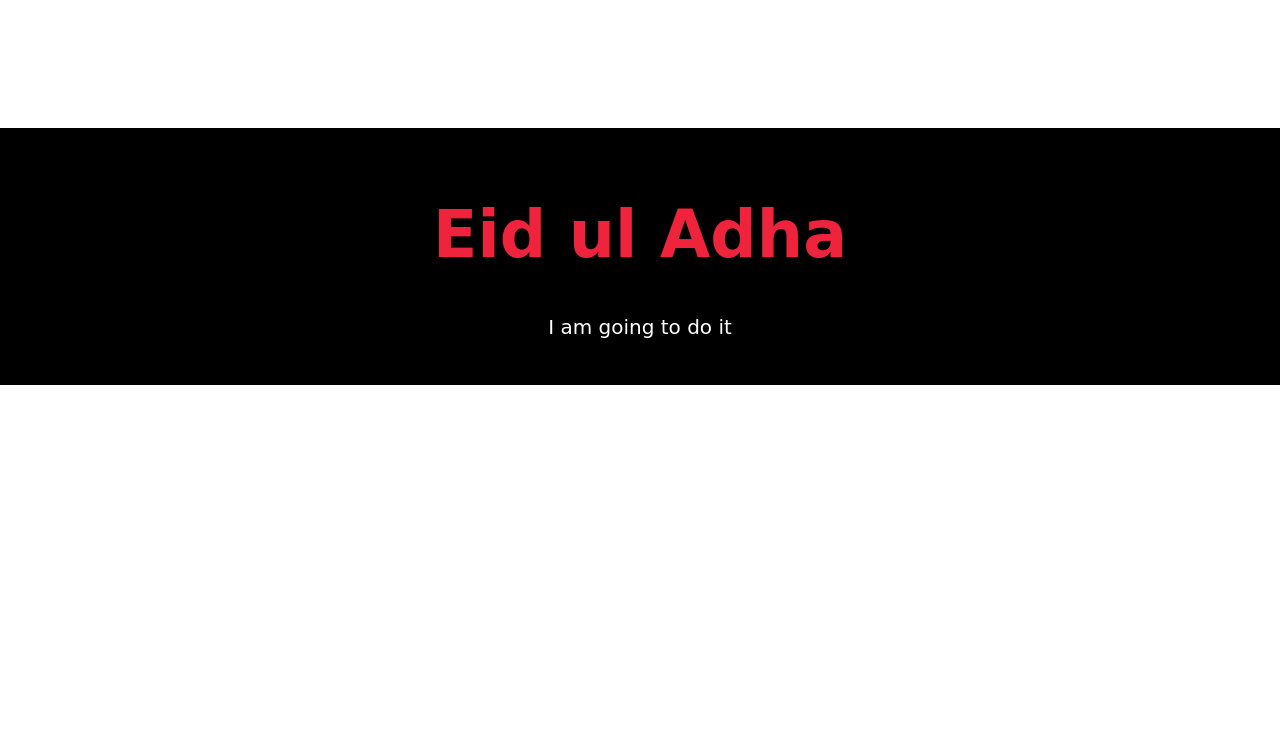
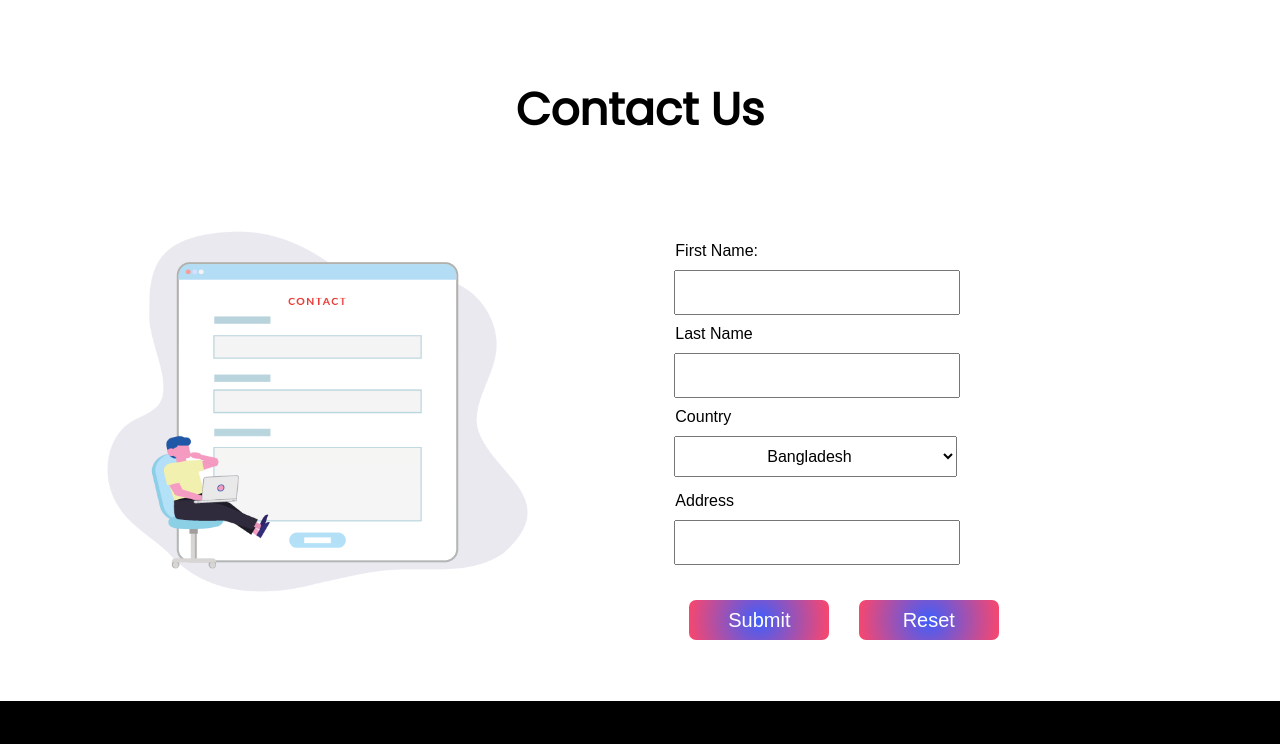
Before and after one commit to sajid1545/PHero-Eid-zakat, a plain HTML site: page index.html in a window 1280 px wide. Shown: the part 4648-5392 px from the top of the page. Before the commit the page ends 5033 px from the top, so only its background shows below. Drawn offline with Linux system fonts and the light colour scheme; a web font is replaced by a local one.

Commit message:
contact form added

```diff
--- a/index.html
+++ b/index.html
@@ -193,6 +193,55 @@
     </section>
 
 
+    <section class="contact-us">
+        <div class="contact-title">
+            <h2>Contact Us</h2>
+        </div>
+
+
+        <div class="form-pic">
+
+            <div class="contact-pic pic-width">
+                <img src="images/Contact-Form-color-800px.png" alt="">
+            </div>
+
+
+            <div class="form-container pic-width">
+                <form action="">
+                    <label for="firstName"> First Name:</label>
+                    <input type="text" id="firstName">
+
+                    <label for="lastName">Last Name</label>
+                    <input type="text" id="lastName">
+
+                    <label for="country">Country</label>
+
+
+                    <select id="country">
+                        <option value="">Bangladesh</option>
+                        <option value="">Oman</option>
+                        <option value="">Iraq</option>
+                        <option value="">United Kingdom</option>
+                        <option value="">USA</option>
+                        <option value="">Jordan</option>
+                    </select>
+
+
+                    <label for="address">Address</label>
+                    <input type="text" id="address">
+
+                    <div class="form-btn">
+                        <button type="submit">Submit</button>
+                        <button type="reset">Reset</button>
+                    </div>
+                </form>
+            </div>
+        </div>
+
+
+
+    </section>
+
     <footer>
         <h1>Eid ul Adha</h1>
         <p>I am going to do it</p>
--- a/style.css
+++ b/style.css
@@ -174,7 +174,7 @@ p {
 }
 
 .charity-hand {
-    margin-bottom: 10%;
+    margin-bottom: 6%;
 }
 
 .charity-info h1 {
@@ -224,15 +224,112 @@ p {
     font-size: 20px;
 }
 
+.contact-us {
+    margin-bottom: 120px;
+    margin: 0 auto;
+}
+
 footer {
     font-family: 'Edu VIC WA NT Beginner', cursive;
     text-align: center;
     background-color: black;
     color: white;
-    padding: 2%;
+    padding: 2px;
 }
 
 
 footer h1 {
     color: #EF233C;
 }
+
+.contact-title {
+    text-align: center;
+    font-size: 30px;
+}
+
+.form-container {
+    /* width: 45%; */
+    margin: auto;
+    font-family: Arial, Helvetica, sans-serif;
+    margin-bottom: 5%;
+    margin-top: 5%;
+
+}
+
+.form-container label {
+    font-size: 16px;
+    font-family: Arial, Helvetica, sans-serif;
+    margin-left: 11px;
+    margin-bottom: 10px;
+}
+
+.form-container input {
+    display: block;
+    width: 50%;
+    padding: 10px;
+    margin: 10px;
+    outline: none;
+    /* border: 0;
+    border-bottom: 2px solid black; */
+    font-size: 18px;
+}
+
+.form-container select {
+    display: block;
+    margin-bottom: 15px;
+    margin-top: 10px;
+    text-align: center;
+    width: 54%;
+    padding: 10px;
+    font-size: 16px;
+    margin-left: 10px;
+}
+
+
+
+.form-container input:focus {
+    box-shadow: rgba(149, 157, 165, 0.2) 0px 8px 24px;
+    outline: none;
+}
+
+.form-btn {
+    width: 100%;
+    margin-top: 20px;
+}
+
+.form-container button {
+    height: 40px;
+    width: 140px;
+    margin-left: 25px;
+    margin-top: 15px;
+    background: radial-gradient(circle, rgba(63, 94, 251, 1) 0%, rgba(252, 70, 107, 1) 100%);
+    border-radius: 7px;
+    border: 0;
+    color: white;
+    font-size: 20px;
+}
+
+.form-container button:hover {
+    background: linear-gradient(0deg, rgba(34, 193, 195, 1) 0%, rgba(253, 187, 45, 1) 100%);
+}
+
+::placeholder {
+    font-size: 17px;
+}
+
+.form-pic {
+    display: flex;
+    width: 95%;
+    margin: auto;
+}
+
+.pic-width {
+    width: 50%;
+    margin-right: 5%;
+    margin-left: 2%;
+}
+
+.contact-pic img {
+    width: 100%;
+    margin-top: -6%;
+}
```
Also changed, not shown: images/Contact-Form-color-800px.png (added).
